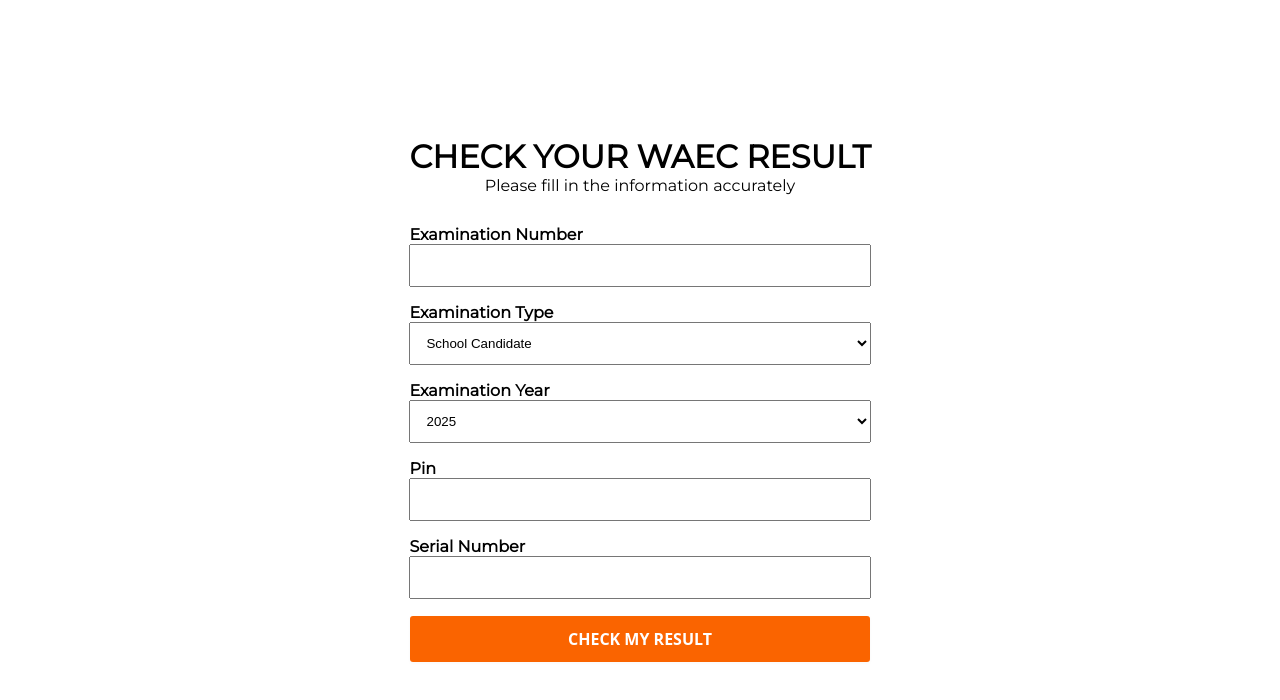
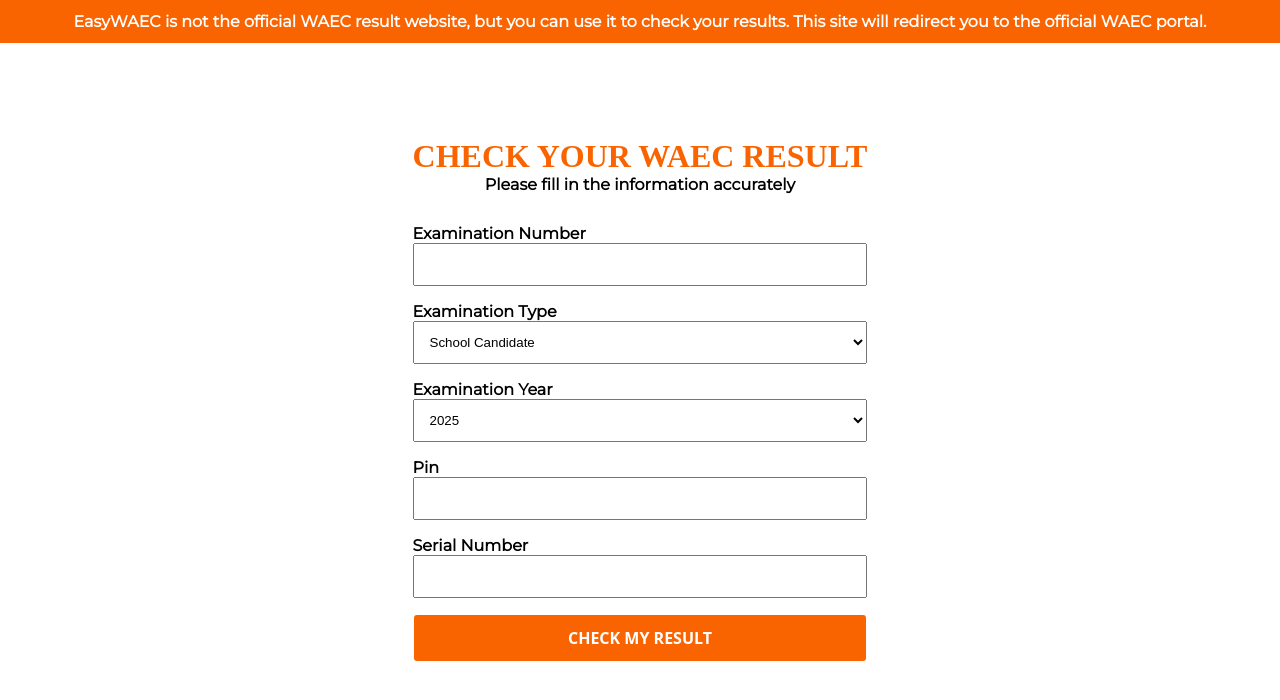
Before and after one commit to OyintarePaul/easywaec, a plain HTML site: page index.html in a window 1280 px wide. Drawn offline with Linux system fonts and the light colour scheme; a web font is replaced by a local one.

Commit message:
sticky banner
added sticky banner, bold font for main heading and a color variable for the primary color

```diff
--- a/index.html
+++ b/index.html
@@ -12,6 +12,10 @@
         <meta name="viewport" content="width=device-width, initial-scale=1" />
     </head>
     <body>
+	<p class="sticky-banner">
+		EasyWAEC is not the official WAEC result website, but you can use it to check your results. This site will redirect you to the official WAEC portal.
+	</p>
+
         <div class="main-container">
             <form target="_blank" action="https://www.waecdirect.org/DisplayResult.aspx">
                 <div class="form-heading">
--- a/styles/main.css
+++ b/styles/main.css
@@ -8,6 +8,9 @@
   src: url("../fonts/Montserrat/static/Montserrat-Bold.ttf") format("truetype");
 }
 
+:root {
+	--primary-color: #fa6400;
+}
 
 html {
   box-sizing: border-box;
@@ -93,11 +96,29 @@
 	padding: 0 16px;
 }
 
+.sticky-banner {
+	text-align: center;
+	padding: 12px 16px;
+	background-color: #fa6400;
+	color: white;
+	font-weight: bold;
+	position: fixed;
+	top: 0;
+	left: 0;
+	width: 100vw;
+}
+
 .form-heading {
 	display: flex;
 	flex-direction: column;
 	text-align: center;
 	margin-bottom: 30px;
+	font-weight: bold;
+}
+
+.form-heading h1 {
+	color: var(--primary-color);
+	font-family: "MontserratBold";
 }
 
 .form-content {
```
